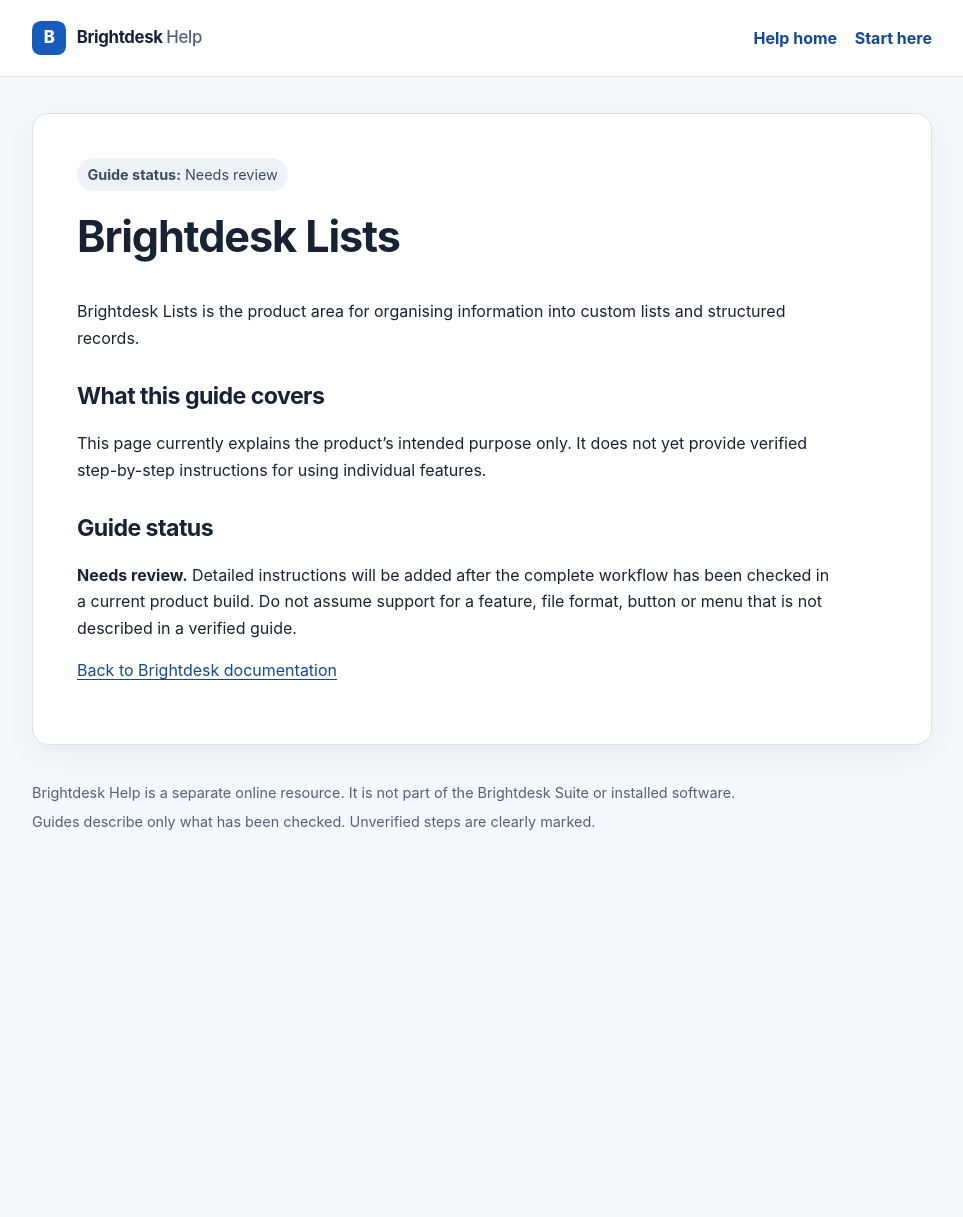
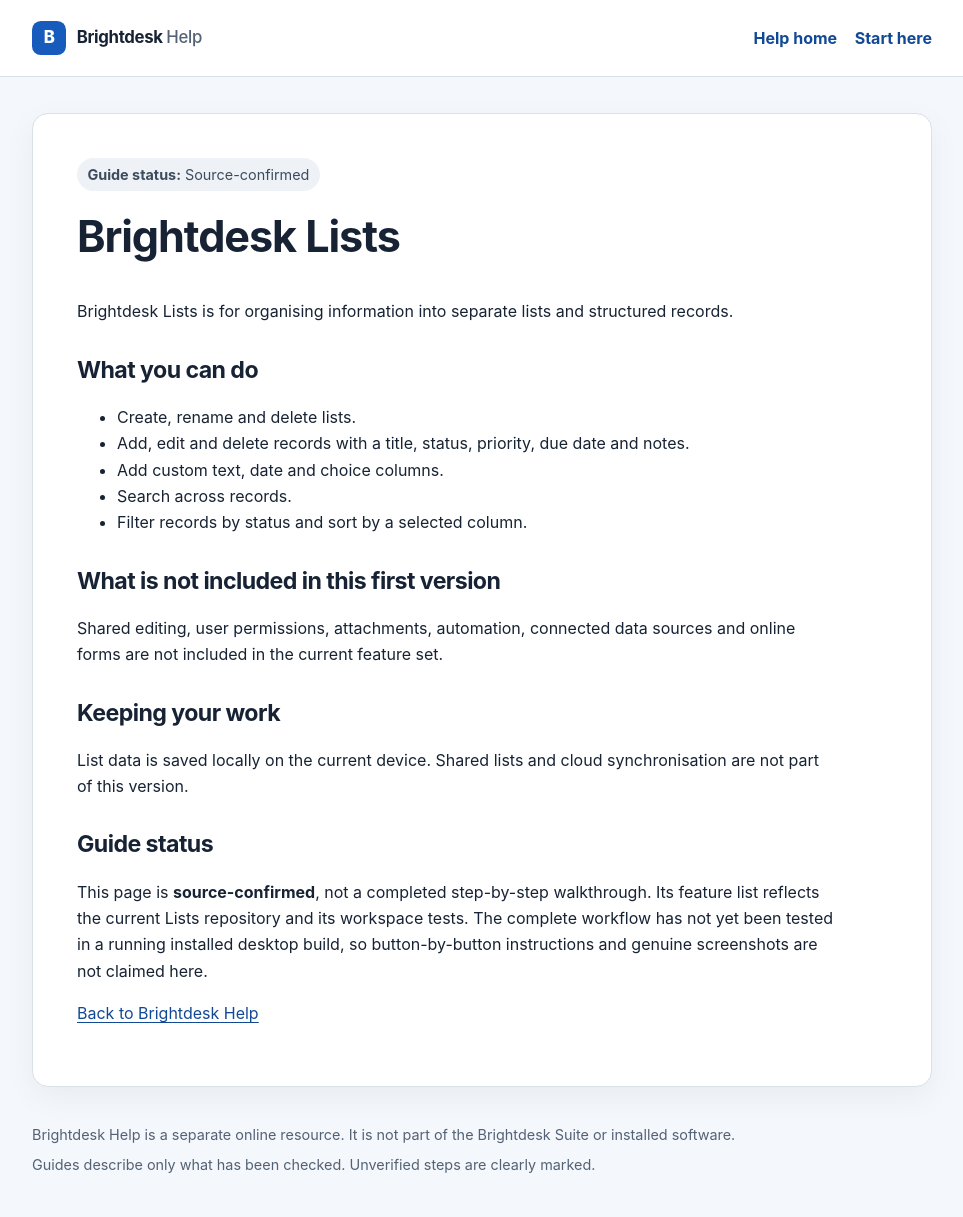
Before and after one commit to conz20/Brightdesk-Wiki, a Jekyll site: the page built from docs/products/lists.md, in a window 1280 px wide. Shown: the whole page, without its empty margins (158-1121 px from the left). Built offline with Jekyll 4.4.1, drawn with Linux system fonts in a browser that asks for light colours; before the commit the page ends 900 px from its top, so only the background shows below that.

Commit message:
docs: expand source-confirmed customer product guides

```diff
--- a/docs/products/lists.md
+++ b/docs/products/lists.md
@@ -1,21 +1,33 @@
 ---
 layout: default
 title: Brightdesk Lists
-description: Help and guide status for Brightdesk Lists.
-status: Needs review
+description: What Brightdesk Lists can do and what is not included yet.
+status: Source-confirmed
 permalink: /products/lists.html
 ---
 
 # Brightdesk Lists
 
-Brightdesk Lists is the product area for organising information into custom lists and structured records.
+Brightdesk Lists is for organising information into separate lists and structured records.
 
-## What this guide covers
+## What you can do
 
-This page currently explains the product's intended purpose only. It does not yet provide verified step-by-step instructions for using individual features.
+- Create, rename and delete lists.
+- Add, edit and delete records with a title, status, priority, due date and notes.
+- Add custom text, date and choice columns.
+- Search across records.
+- Filter records by status and sort by a selected column.
+
+## What is not included in this first version
+
+Shared editing, user permissions, attachments, automation, connected data sources and online forms are not included in the current feature set.
+
+## Keeping your work
+
+List data is saved locally on the current device. Shared lists and cloud synchronisation are not part of this version.
 
 ## Guide status
 
-**Needs review.** Detailed instructions will be added after the complete workflow has been checked in a current product build. Do not assume support for a feature, file format, button or menu that is not described in a verified guide.
+This page is **source-confirmed**, not a completed step-by-step walkthrough. Its feature list reflects the current Lists repository and its workspace tests. The complete workflow has not yet been tested in a running installed desktop build, so button-by-button instructions and genuine screenshots are not claimed here.
 
-[Back to Brightdesk documentation](../index.md)
+[Back to Brightdesk Help](../index.html)
```
